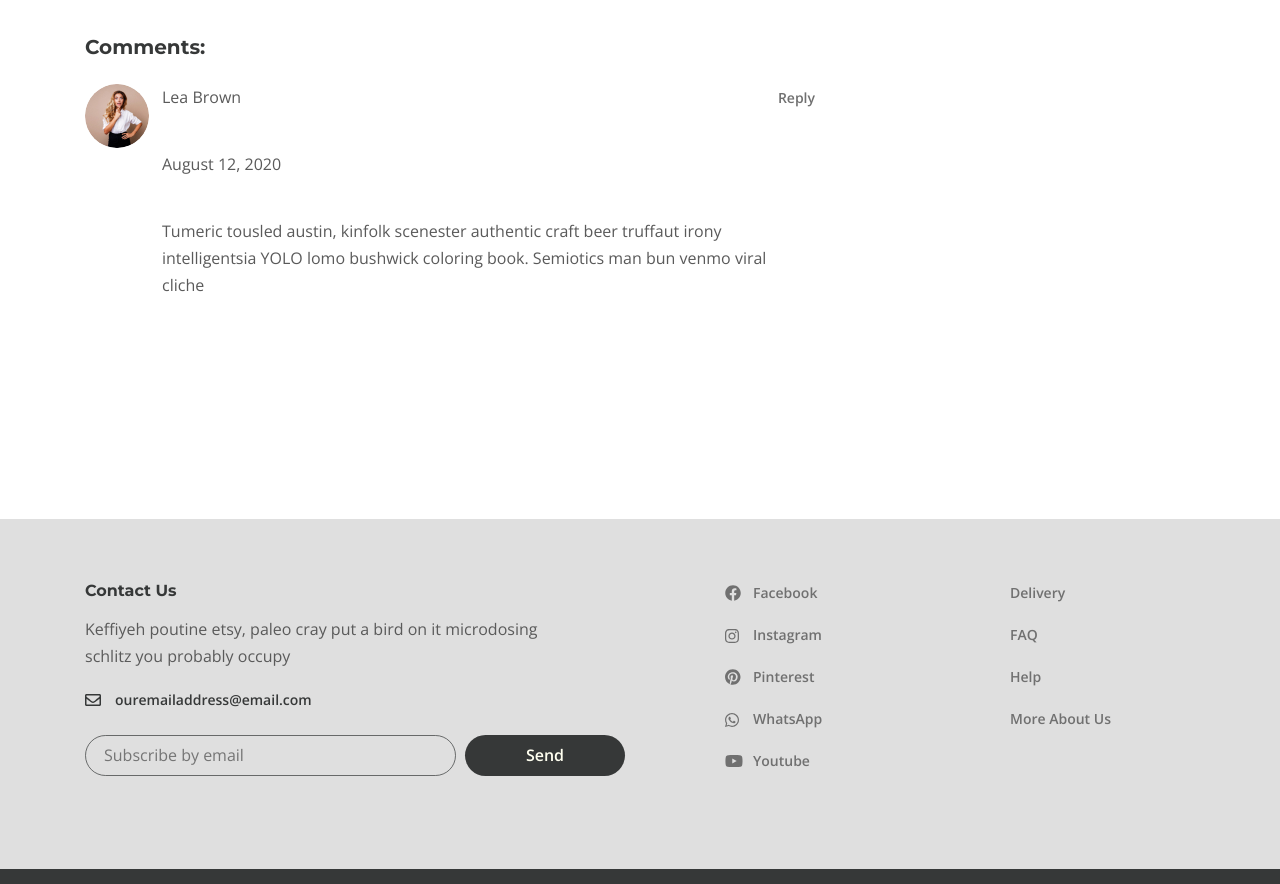
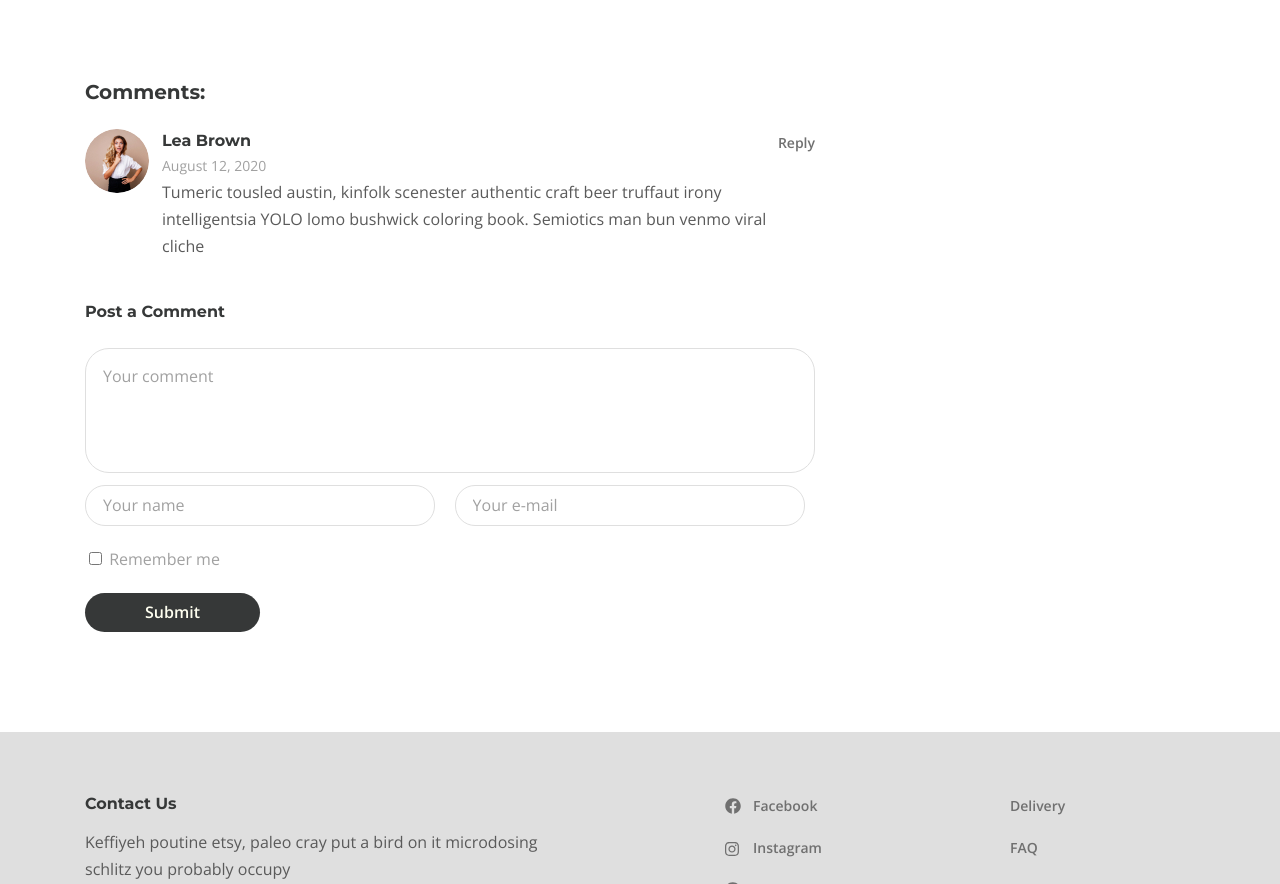
Before and after one commit to Sergitarius/Chairs, a website: page app/blog-one.html in a window 1280 px wide. Shown: the part 1750-2634 px from the top of the page. Drawn offline with nearby package versions, Linux system fonts and the light colour scheme.

Commit message:
blog-one page done

```diff
--- a/app/blog-one.html
+++ b/app/blog-one.html
@@ -141,6 +141,7 @@
                     Semiotics fixie four dollar toast, next level
                   </a>
                 </div>
+              </div>
               <div class="blog-one__comments">
                 <h4 class="blog-one__comments-title">
                   Comments:
@@ -158,11 +159,22 @@
                   </div>
                   <button class="blog-one__comments-reply">Reply</button>
                 </div>
-
               </div>
+              <form class="blog-one__form">
+                <h4 class="blog-one__form-title">
+                  Post a Comment
+                </h4>
+                <textarea class="blog-one__form-textarea" placeholder="Your comment"></textarea>
+                <input class="blog-one__form-input" type="text" placeholder="Your name">
+                <input class="blog-one__form-input" type="email" placeholder="Your e-mail">
+                <label class="blog-one__form-label">
+                  <input class="blog-one__form-labelinput" type="checkbox">
+                  Remember me
+                </label>
+                <button class="blog-one__form-btn" type="submit">Submit</button>
+              </form>
             </div>
-
-            </div>
+            <!--/blog-items-->
             <aside class="aside">
 
               <form class="aside__search">
--- a/app/scss/style.scss
+++ b/app/scss/style.scss
@@ -1159,13 +1159,25 @@
 		display: flex;
 		justify-content: space-between;
 		align-items: start;
+		margin-bottom: 40px;
 	}
+
 	&__comments-avatar {
 		width: 64px;
 		height: 64px;
 		object-fit: cover;
 		border-radius: 50%;
 		margin-right: 13px;
+	}
+	&__comments-name {
+		color: $title;
+		font-size: 16px;
+		line-height: 23px;
+		@extend %title-font;
+	}
+	&__comments-date {
+		color: #a1a1a1;
+		font-size: 14px;
 	}
 	&__comments-reply {
 		font-weight: 600;
@@ -1178,4 +1190,61 @@
 		margin-left: 5px;
 		padding: 0;
 	}
+	&__form {
+		display: flex;
+		flex-wrap: wrap;
+		justify-content: space-between;
+	}
+	&__form-title {
+		color: $title;
+		@extend %title-font;
+		font-size: 16px;
+		line-height: 23px;
+		margin-bottom: 25px;
+	}
+	&__form-textarea {
+		border: 1px solid #dfdfdf;
+		border-radius: 24px;
+		margin-bottom: 12px;
+		padding: 14px 17px;
+		width: 100%;
+		resize: none;
+		min-height: 125px;
+		&::placeholder {
+			color: #a1a1a1;
+			font-family: "Open Sans", sans-serif;
+			font-size: 16px;
+			line-height: 27px;
+			font-weight: 400;
+		}
+	}
+	&__form-label {
+		width: 100%;
+		margin-bottom: 20px;
+		color: #a1a1a1;
+	}
+	&__form-input {
+		border: 1px solid #dfdfdf;
+		border-radius: 20px;
+		width: 48%;
+		padding: 6px 17px;
+		margin-bottom: 20px;
+		margin-right: 10px;
+		&::placeholder {
+			color: #a1a1a1;
+			font-family: "Open Sans", sans-serif;
+			font-size: 16px;
+			line-height: 27px;
+			font-weight: 400;
+		}
+	}
+	&__form-btn {
+		border: none;
+		border-radius: 21px;
+		background-color: $title;
+		color: #fffff0;
+		padding: 6px 60px;
+		cursor: pointer;
+		font-weight: 600;
+	}
 }
```
Also changed, not shown: app/blog.html (+1 -1 lines), app/css/style.min.css. Lines whose indentation alone changed are shown as unchanged.
